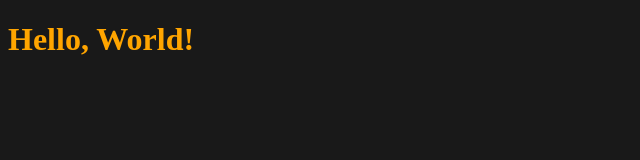
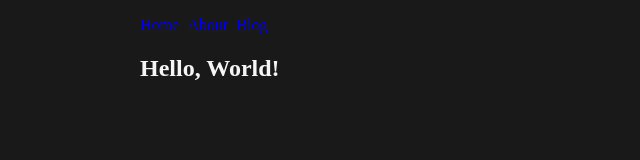
Before and after one commit to lorddesert/my-portfolio, an Astro site: page / in a window 1280 px wide. Shown: the whole page, without its empty margins (0-640 px from the left). Built offline with nearby package versions, Linux system fonts and the light colour scheme; Astro itself is replaced by a stand-in of ours.

Commit message:
initial structure

```diff
--- /dev/null
+++ b/src/layouts/base-layout.astro
@@ -0,0 +1,45 @@
+---
+const { title } = Astro.props
+---
+<html lang="en">
+  <head>
+    <meta charset="utf-8">
+    <meta name="viewport" content="width=device-width, initial-scale=1">
+    <title>{title}</title>
+  </head>
+  <body>
+  <nav>
+    <a href="/">Home</a>
+    <a href="/about">About</a>
+    <a href="/blog">Blog</a>
+  </nav>
+    <h1>{title}</h1>
+    <article>
+      <slot />
+    </article>
+  </body>
+</html>
+
+<style>
+  :root {
+    --bg-color: #000000e6;
+  }
+
+  html {
+    background-color: var(--bg-color);
+    color: whitesmoke;
+  }
+
+  body {
+    max-width: 1000px;
+    margin: 0 auto;
+  }
+
+  nav {
+    margin-top: 1rem;
+  }
+
+  nav a {
+    margin-right: 5px;
+  }
+</style>
--- a/src/pages/index.astro
+++ b/src/pages/index.astro
@@ -1,23 +1,11 @@
 ---
+import Layout from '../layouts/base-layout.astro'
 // Welcome to Astro! Everything between these triple-dash code fences
 // is your "component frontmatter". It never runs in the browser.
-console.log('This runs in your terminal, not the browser!');
+// console.log('This runs in your terminal, not the browser!');
 ---
 <!-- Below is your "component template." It's just HTML, but with
      some magic sprinkled in to help you build great templates. -->
-<html>
-  <body>
+<Layout>
     <h1>Hello, World!</h1>
-  </body>
-</html>
-<style>
-  :root {
-    --bg-color: #000000e6;
-  }
-  html {
-    background-color: var(--bg-color);
-  }
-  h1 {
-    color: orange;
-  }
-</style>
+</Layout>
--- /dev/null
+++ b/tsconfig.json
@@ -0,0 +1,3 @@
+{
+  "extends": "astro/tsconfigs/base"
+}
```
Also changed, not shown: src/pages/about.astro (added, +7 -0 lines), src/pages/blog.astro (added, +7 -0 lines), pnpm-lock.yaml.
